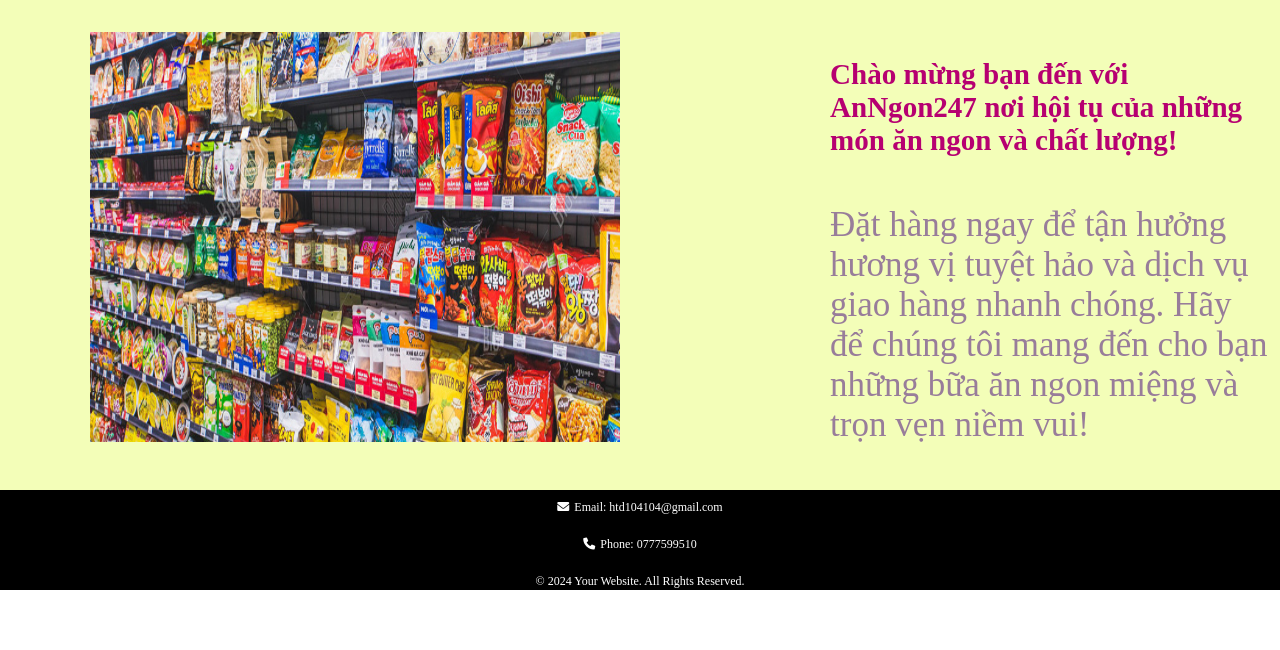
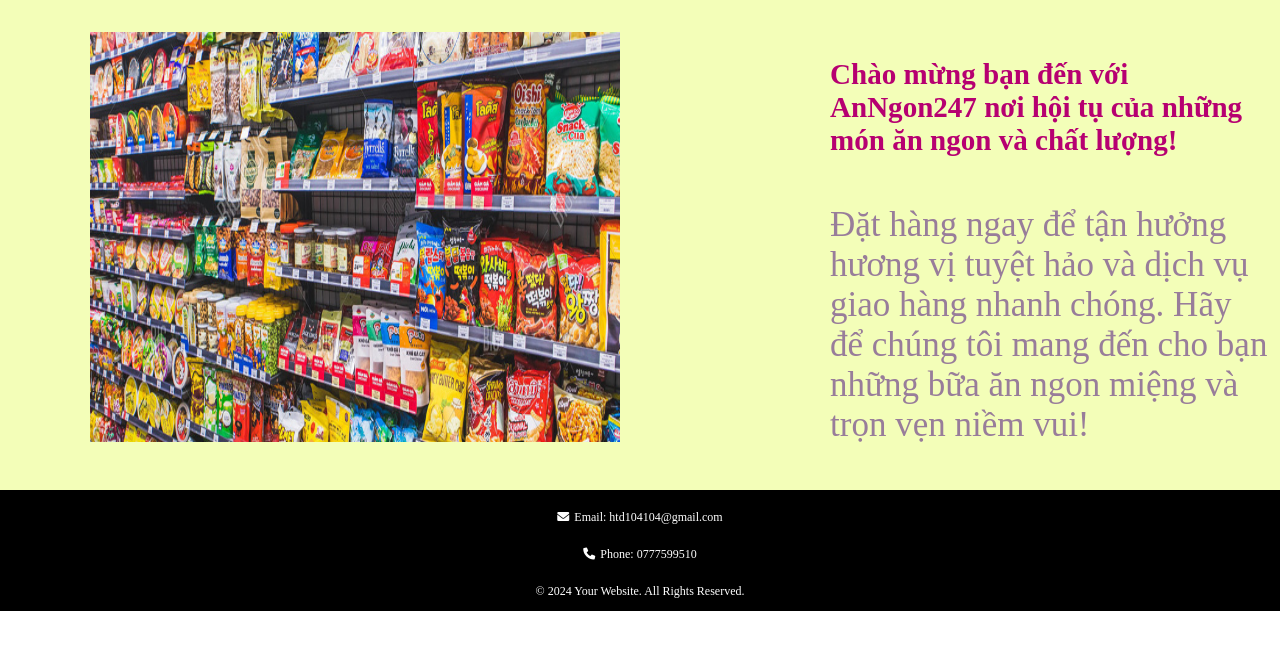
Before and after one commit to axy888/CuaHangThucPham, a PHP site: page /WebBanDoAn/ in a window 1280 px wide. Shown: the part 76-726 px from the top of the page. Run offline with PHP 8.4, Linux system fonts and the light colour scheme.

Commit message:
Update trangchu.css

```diff
--- a/css/trangchu.css
+++ b/css/trangchu.css
@@ -128,7 +128,6 @@ li.dropdown:hover .dropbtn {
     background-color: black;
     color: white;
     text-align: center;
-    height: 90px;
     font-size: 12px;
 
 }
```
